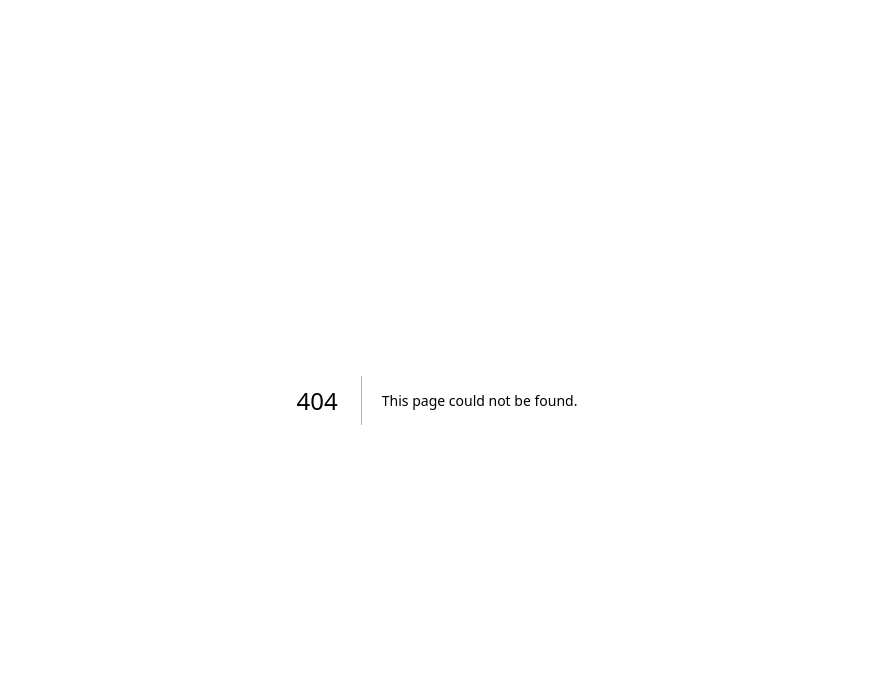
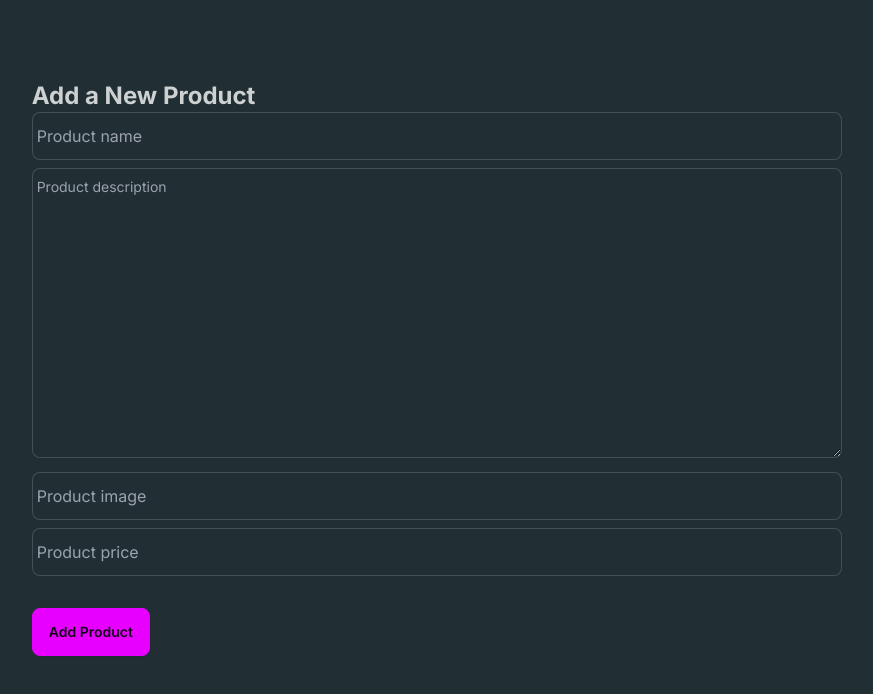
Before and after one commit to Niloy28/nokol-dokan, a Next.js app: page /add-product in a window 1280 px wide. Before the commit this address had no page. Shown: the top 694 px of the page, without its empty margins (203-1076 px from the left). Built offline with nearby package versions, Linux system fonts and the light colour scheme.

Commit message:
Add add-product page

```diff
--- /dev/null
+++ b/src/app/add-product/page.tsx
@@ -0,0 +1,78 @@
+import { Metadata } from "next";
+import { redirect } from "next/navigation";
+import prisma from "@/lib/db/prisma";
+import SubmitButton from "@/components/SubmitButton";
+
+export const metadata: Metadata = {
+  title: "Add Product",
+};
+
+export const addProduct = async (formData: FormData) => {
+  "use server";
+
+  const name = formData.get("name")?.toString();
+  const description = formData.get("description")?.toString();
+  const price = parseInt(formData.get("price")?.toString() || "0");
+  const imageUrl = formData.get("image")?.toString();
+
+  if (!name || !description || !price) {
+    throw new Error("Invalid form data");
+  }
+
+  await prisma?.product.create({
+    data: {
+      name,
+      description,
+      price,
+      imageUrl: imageUrl ?? "",
+    },
+  });
+
+  redirect("/"); // Redirect to the home page
+};
+
+const AddProduct = () => {
+  return (
+    <div className="w-full md:w-2/3 mx-auto mt-12">
+      <h1 className="font-bold text-2xl">Add a New Product</h1>
+      <form action={addProduct}>
+        <input
+          className="input input-bordered p-1 mb-2 w-full"
+          type="text"
+          name="name"
+          id="name"
+          required
+          placeholder="Product name"
+        />
+        <textarea
+          className="textarea textarea-bordered p-1 mb-2 w-full"
+          name="description"
+          id="description"
+          cols={30}
+          rows={10}
+          required
+          placeholder="Product description"
+        ></textarea>
+        <input
+          className="input input-bordered p-1 mb-2 w-full"
+          type="url"
+          name="image"
+          id="image"
+          placeholder="Product image"
+        />
+        <input
+          className="input input-bordered p-1 mb-2 w-full"
+          type="number"
+          name="price"
+          id="price"
+          required
+          placeholder="Product price"
+        />
+
+        <SubmitButton className="mt-6">Add Product</SubmitButton>
+      </form>
+    </div>
+  );
+};
+
+export default AddProduct;
--- a/src/app/layout.tsx
+++ b/src/app/layout.tsx
@@ -1,22 +1,24 @@
-import type { Metadata } from 'next'
-import { Inter } from 'next/font/google'
-import './globals.css'
+import type { Metadata } from "next";
+import { Inter } from "next/font/google";
+import "./globals.css";
 
-const inter = Inter({ subsets: ['latin'] })
+const inter = Inter({ subsets: ["latin"] });
 
 export const metadata: Metadata = {
-  title: 'Create Next App',
-  description: 'Generated by create next app',
-}
+  title: "Nokol Dokan",
+  description: "A fake E-Commerce site made with Next.js",
+};
 
 export default function RootLayout({
   children,
 }: {
-  children: React.ReactNode
+  children: React.ReactNode;
 }) {
   return (
     <html lang="en">
-      <body className={inter.className}>{children}</body>
+      <body className={inter.className}>
+        <main className="min-w-fit max-h-screen p-4 m-4">{children}</main>
+      </body>
     </html>
-  )
+  );
 }
--- /dev/null
+++ b/src/components/SubmitButton.tsx
@@ -0,0 +1,22 @@
+"use client";
+
+import { ComponentProps } from "react";
+import { useFormStatus } from "react-dom";
+
+type Props = {
+  children: React.ReactNode;
+  className?: string;
+} & ComponentProps<"button">;
+
+const SubmitButton = ({ children, className, ...props }: Props) => {
+  const { pending } = useFormStatus();
+
+  return (
+    <button {...props} className={`btn btn-primary ${className}`} type="submit">
+      {pending && <span className="loading loading-dots" />}
+      {!pending && children}
+    </button>
+  );
+};
+
+export default SubmitButton;
```
